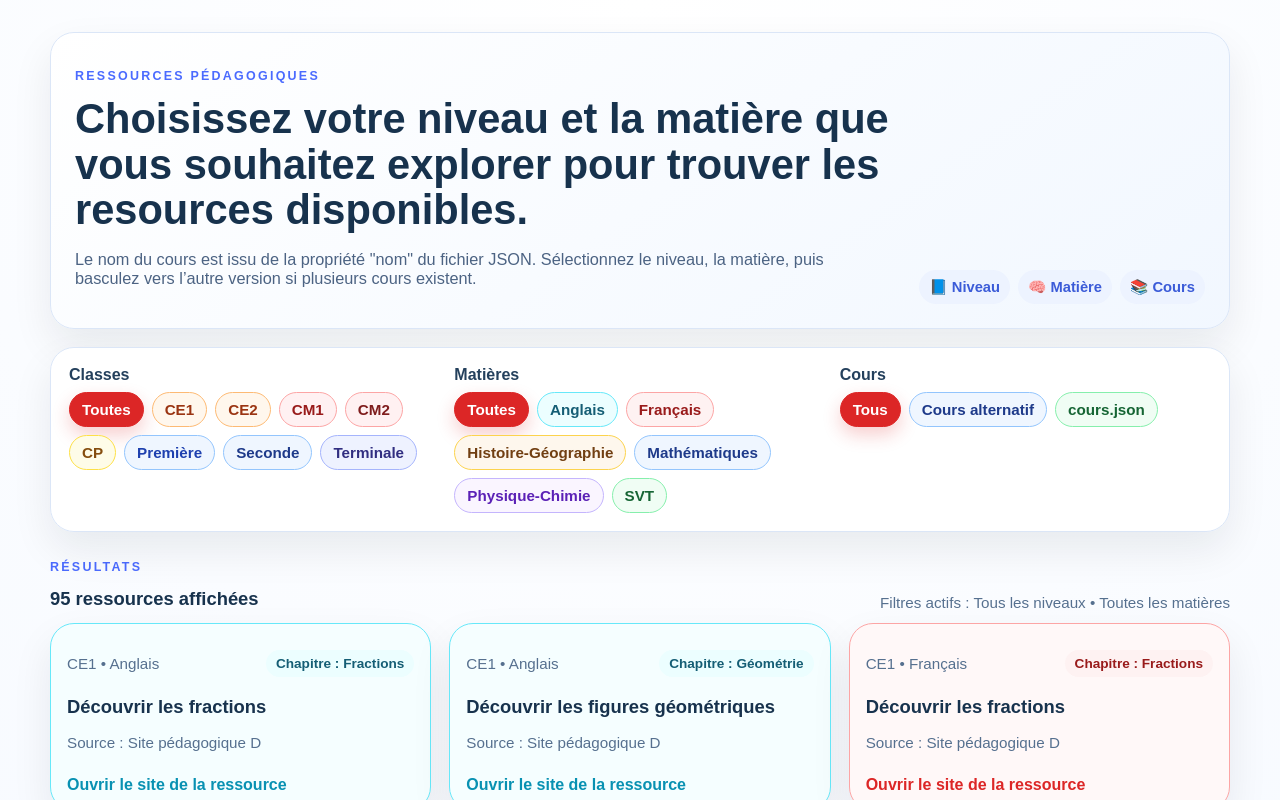
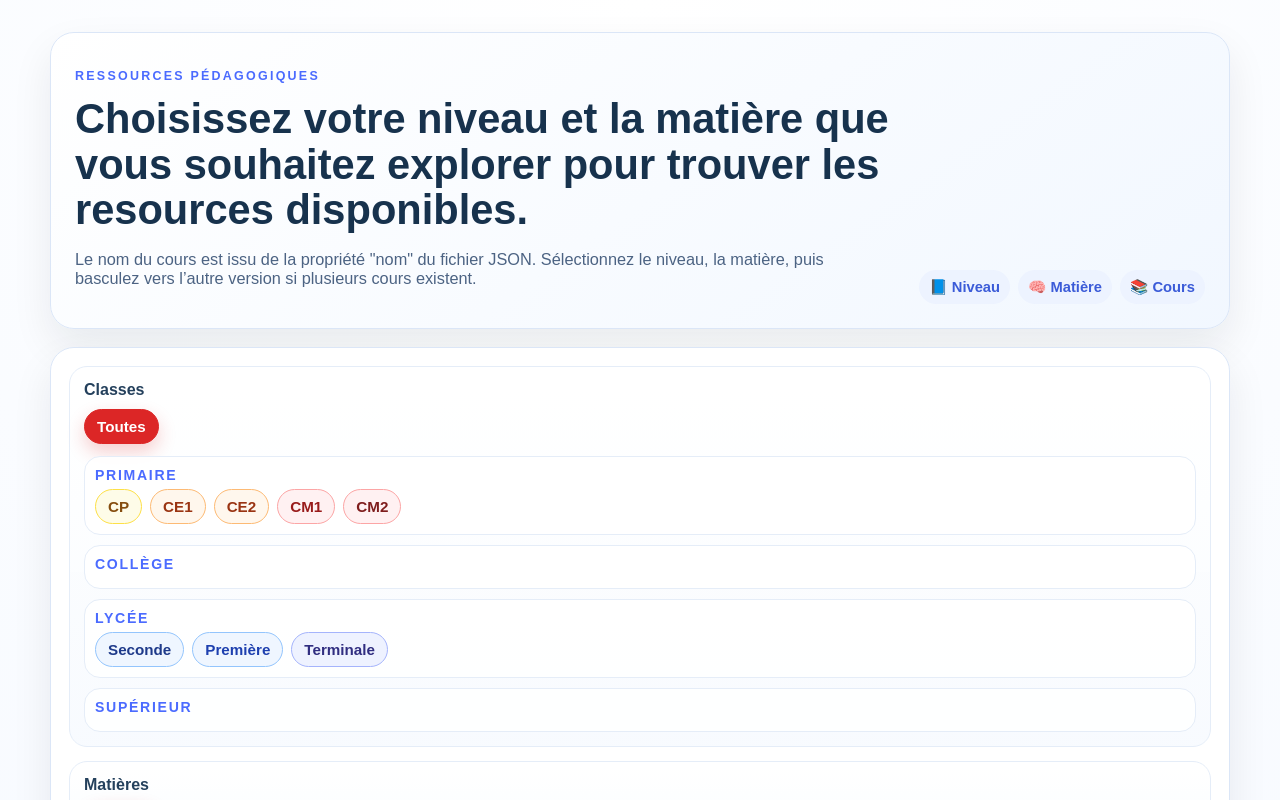
Before and after one commit to Info-theo/Education, a Next.js app: page / in a window 1280 px wide. Shown: the top 800 px of the page. Built offline with nearby package versions, Linux system fonts and the light colour scheme.

Commit message:
Improve UI : group levels together and start UI refactor

```diff
--- a/app/page-client.tsx
+++ b/app/page-client.tsx
@@ -34,8 +34,41 @@ export default function PageClient({
       return [...ordered, ...rest];
     }
 
-    return unique.sort((a, b) => a.localeCompare(b));
+    const preferredOrder = [
+      "CP",
+      "CE1",
+      "CE2",
+      "CM1",
+      "CM2",
+      "6eme",
+      "5eme",
+      "4eme",
+      "3eme",
+      "Seconde",
+      "Première",
+      "Terminale",
+      "L1",
+      "L2",
+      "L3",
+      "M1",
+      "M2",
+    ];
+
+    const ordered = preferredOrder.filter((item) => unique.includes(item));
+    const rest = unique.filter((item) => !preferredOrder.includes(item)).sort((a, b) => a.localeCompare(b));
+
+    return [...ordered, ...rest];
   }, [resources, levelOrder]);
+
+  const levelGroups = useMemo(
+    () => [
+      { label: "Primaire", values: niveaux.filter((item) => ["CP", "CE1", "CE2", "CM1", "CM2"].includes(item)) },
+      { label: "Collège", values: niveaux.filter((item) => ["6eme", "5eme", "4eme", "3eme"].includes(item)) },
+      { label: "Lycée", values: niveaux.filter((item) => ["Seconde", "Première", "Terminale"].includes(item)) },
+      { label: "Supérieur", values: niveaux.filter((item) => ["L1", "L2", "L3", "M1", "M2"].includes(item)) },
+    ],
+    [niveaux]
+  );
 
   const matieres = useMemo(
     () =>
@@ -112,6 +145,8 @@ export default function PageClient({
     } as CSSProperties;
   };
 
+  const canShowCourseFilters = selectedNiveaux.length === 1 && selectedMatieres.length === 1;
+
   const resultats = useMemo(
     () =>
       resources.filter((r) => {
@@ -141,9 +176,9 @@ export default function PageClient({
       </section>
 
       <section className="panel">
-        <div className="field">
+        <div className="field filter-card classes-field">
           <label>Classes</label>
-          <div className="chip-grid">
+          <div className="chip-grid compact-grid">
             <button
               type="button"
               className={selectedNiveaux.length === 0 ? "chip active" : "chip"}
@@ -151,7 +186,12 @@ export default function PageClient({
             >
               Toutes
             </button>
-            {niveaux.map((niveauValue) => (
+          </div>
+          {levelGroups.map((group) => (
+            <div key={group.label} className="level-group">
+              <p className="level-group-title">{group.label}</p>
+              <div className="chip-grid">
+                {group.values.map((niveauValue) => (
                   <button
                     key={niveauValue}
                     type="button"
@@ -168,8 +208,10 @@ export default function PageClient({
                 ))}
               </div>
             </div>
+          ))}
+        </div>
 
-        <div className="field">
+        <div className="field filter-card">
           <label>Matières</label>
           <div className="chip-grid">
             <button
@@ -199,8 +241,10 @@ export default function PageClient({
           </div>
         </div>
 
-        <div className="field">
+        {canShowCourseFilters ? (
+          <div className="field filter-card">
             <label>Cours</label>
+            <p className="helper-text">Sélectionnez un cours uniquement quand un niveau et une matière sont déjà choisis.</p>
             <div className="chip-grid">
               <button
                 type="button"
@@ -226,6 +270,7 @@ export default function PageClient({
               ))}
             </div>
           </div>
+        ) : null}
       </section>
 
       <section className="results-header">
@@ -349,8 +394,8 @@ export default function PageClient({
           max-width: 1180px;
           margin: 0 auto 16px;
           padding: 18px;
-          display: grid;
-          grid-template-columns: repeat(auto-fit, minmax(260px, 1fr));
+          display: flex;
+          flex-direction: column;
           gap: 14px;
         }
 
@@ -358,6 +403,47 @@ export default function PageClient({
           display: flex;
           flex-direction: column;
           gap: 8px;
+        }
+
+        .filter-card {
+          padding: 14px;
+          border: 1px solid #e5edf8;
+          border-radius: 18px;
+          background: linear-gradient(180deg, rgba(255,255,255,0.97), rgba(248,251,255,0.98));
+          box-shadow: inset 0 1px 0 rgba(255,255,255,0.8);
+        }
+
+        .classes-field {
+          gap: 10px;
+        }
+
+        .level-group {
+          display: flex;
+          flex-direction: column;
+          gap: 6px;
+          padding: 10px;
+          border: 1px solid #e5edf8;
+          border-radius: 16px;
+          background: rgba(255,255,255,0.92);
+        }
+
+        .level-group-title {
+          margin: 0;
+          color: #4b6bff;
+          font-size: 0.88rem;
+          font-weight: 800;
+          text-transform: uppercase;
+          letter-spacing: 0.12em;
+        }
+
+        .compact-grid {
+          margin-bottom: 2px;
+        }
+
+        .helper-text {
+          margin: 0;
+          color: #56708f;
+          font-size: 0.92rem;
         }
 
         label {
```
Lines whose indentation alone changed are shown as unchanged.
